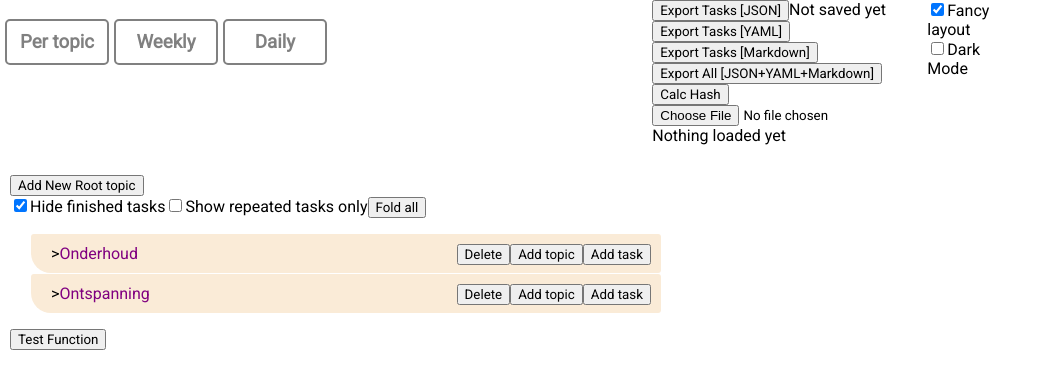
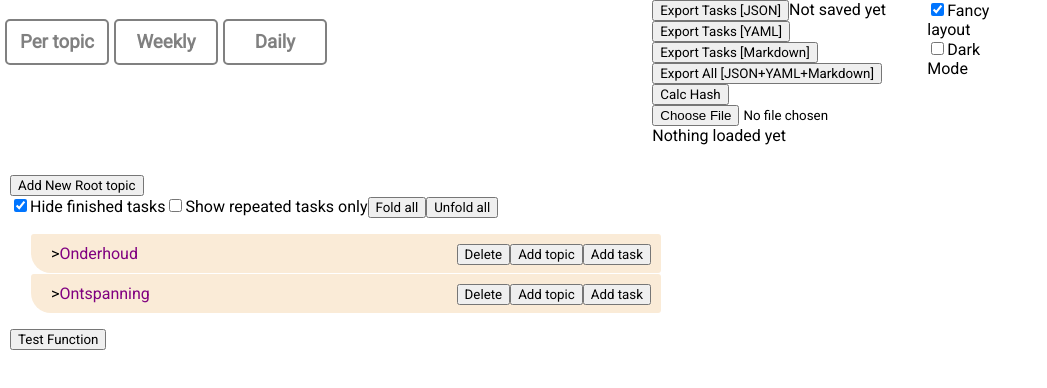
Before and after one commit to ElmoreV/TaskPlanner_javareact, a React (Create React App) app: page / in a window 1280 px wide. Shown: the top 388 px of the page, without its empty margins (0-1047 px from the left). Built offline with nearby package versions, Linux system fonts and the light colour scheme.

Commit message:
Add unfold all button

```diff
--- a/src/TaskList.js
+++ b/src/TaskList.js
@@ -220,6 +220,12 @@ const TaskList = (props) => {
 
     }
 
+    const handleUnfoldAll = () => {
+        let unfoldAll = getUnfoldAll(setTopics, topics)
+        topics.map(topic => unfoldAll(topic.id))
+
+    }
+
     if (runOnce < 2) {
         console.log("Running sanitize")
         sanitizeTopicOrderIndex(topics, tasks, setTasks)
@@ -264,6 +270,7 @@ const TaskList = (props) => {
                 defaultChecked={setShowRepeatedOnly}
             />Show repeated tasks only</label>
             <button className="fold_all" onClick={handleFoldAll} >Fold all</button>
+            <button className="unfold_all" onClick={handleUnfoldAll} >Unfold all</button>
             <ul key='root_topics'>
                 {showTopics(topics, tasks,
                     setTopics,
```
